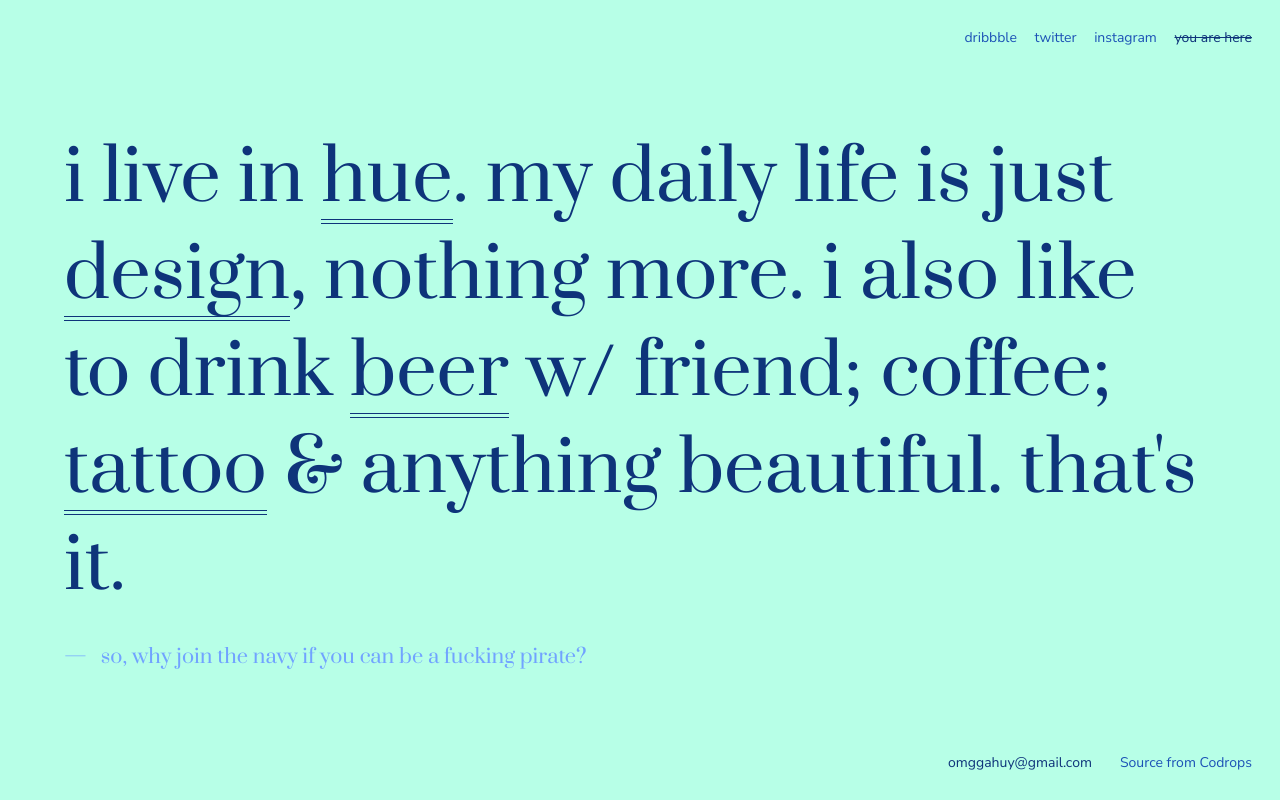
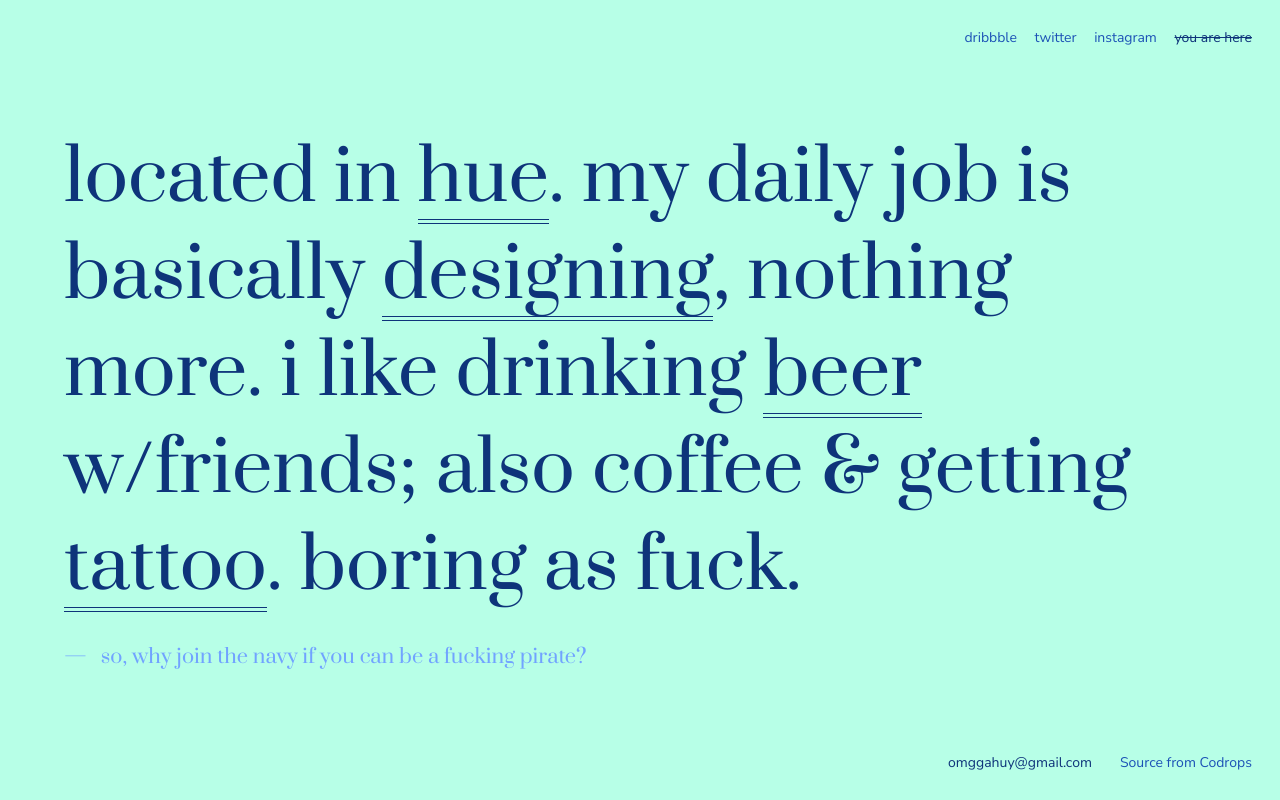
Before and after one commit to gahuy/gahuy.github.io, a plain HTML site: page index.html in a window 1280 px wide. Drawn offline with Linux system fonts and the light colour scheme.

Commit message:
update text

```diff
--- a/index.html
+++ b/index.html
@@ -75,24 +75,6 @@
 			g.clearUserCookie = function() {};
 		})(window, document, window['_fs_namespace'], 'script', 'user');
 	</script>
-
-	<!-- Hotjar Tracking Code for www.gahuy.github.io -->
-	<script>
-		(function(h, o, t, j, a, r) {
-			h.hj = h.hj || function() {
-				(h.hj.q = h.hj.q || []).push(arguments)
-			};
-			h._hjSettings = {
-				hjid: 600956,
-				hjsv: 6
-			};
-			a = o.getElementsByTagName('head')[0];
-			r = o.createElement('script');
-			r.async = 1;
-			r.src = t + h._hjSettings.hjid + j + h._hjSettings.hjsv;
-			a.appendChild(r);
-		})(window, document, 'https://static.hotjar.com/c/hotjar-', '.js?sv=');
-	</script>
 </head>
 
 <body class="demo-3">
@@ -126,8 +108,8 @@
 				</g>
 			</svg>
 			<blockquote class="quote">
-				i live in <a href="#" class="quote__link">hue</a>. my daily life is just <a href="#" class="quote__link">design</a>, nothing more. i also like to drink <a href="#" class="quote__link">beer</a> w/ friend; coffee; <a href="#"
-					class="quote__link">tattoo</a> & anything beautiful. that's it.
+				located in <a href="#" class="quote__link">hue</a>. my daily job is basically <a href="#" class="quote__link">designing</a>, nothing more. i like drinking <a href="#" class="quote__link">beer</a> w/friends; also coffee & getting <a href="#"
+					class="quote__link">tattoo</a>. boring as fuck.
 				<span class="quote__author">so, why join the navy if you can be a fucking pirate?</span>
 			</blockquote>
 		</div>
```
